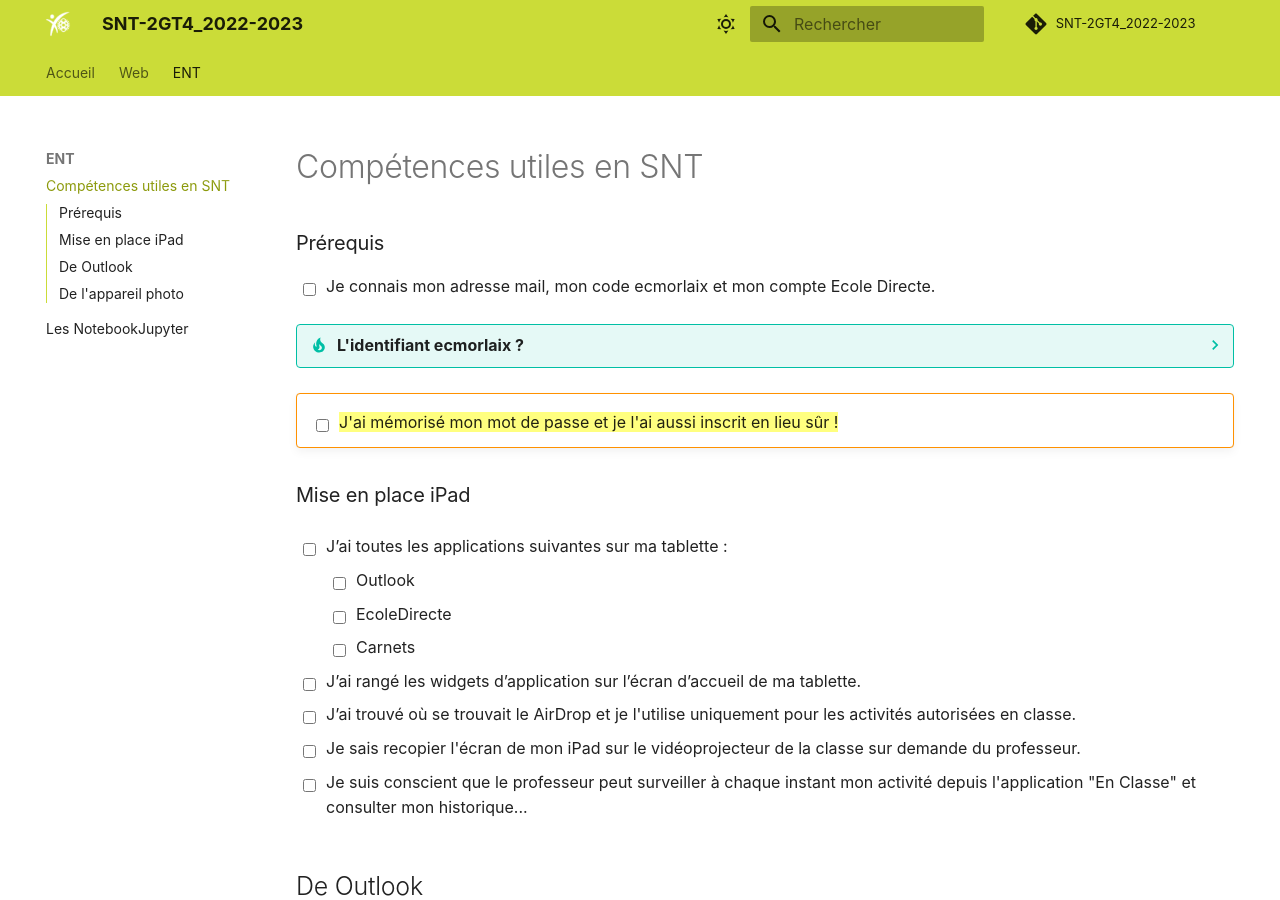
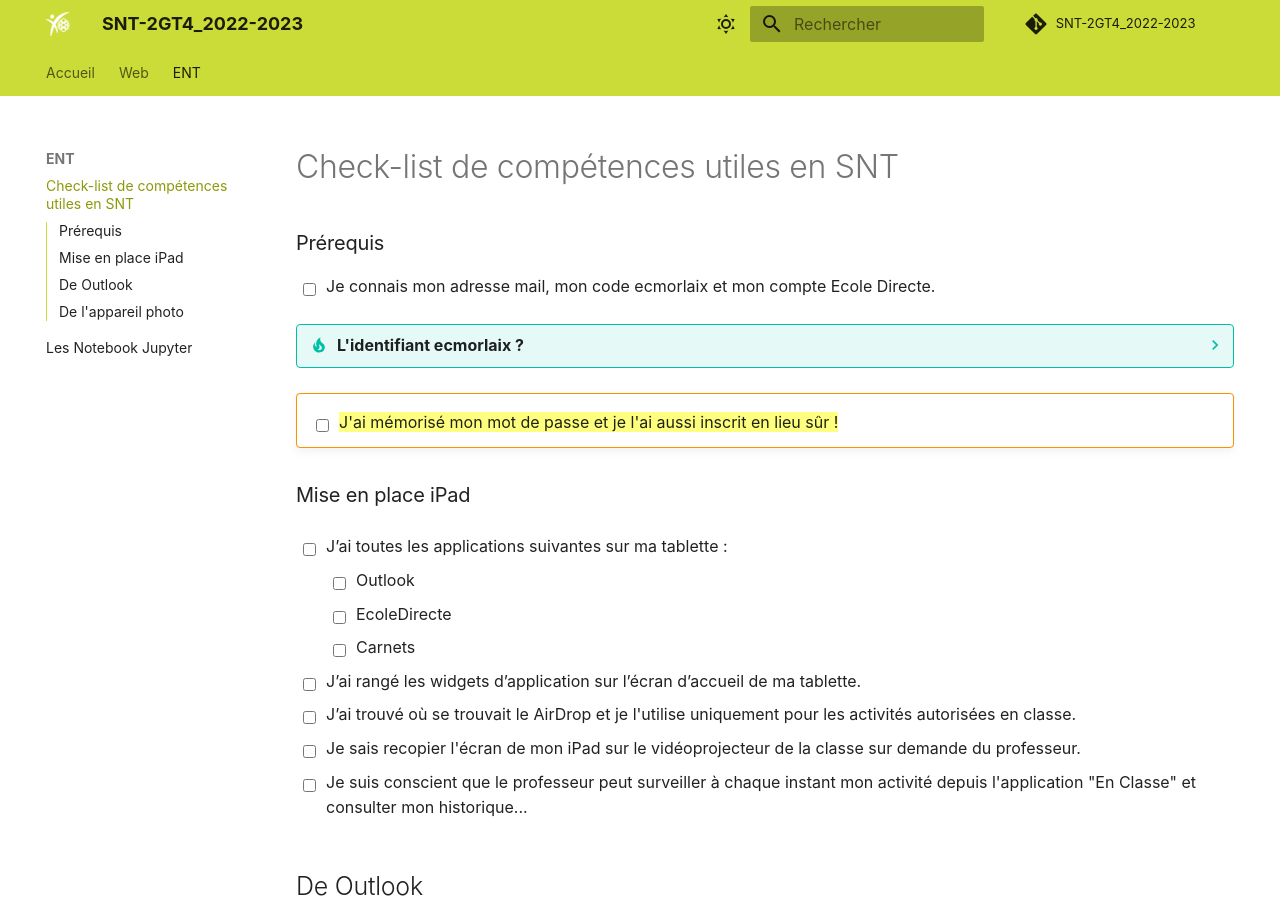
Before and after one commit to ericECmorlaix/SNT-2GT4_2022-2023, an MkDocs documentation site: the page built from docs/competences_SNT.md, in a window 1280 px wide and 900 px high. Built offline with MkDocs 1.6.1 and Material for MkDocs 9.7.7, drawn with Linux system fonts in a browser that asks for light colours; comment, search, counter and statistics services are not loaded.

Commit message:
maj notebook

```diff
--- a/mkdocs.yml
+++ b/mkdocs.yml
@@ -20,8 +20,8 @@ nav:
   - Accueil : index.md
   - Web : ./Web/index.md
   - ENT :
-    - Compétences utiles en SNT : competences_SNT.md
-    - Les NotebookJupyter : notebook.md
+    - Check-list de compétences utiles en SNT : competences_SNT.md
+    - Les Notebook Jupyter : notebook.md
 
     # - Langages et Programmation :
     #     - Juges en lignes : juges_en_ligne.md
```
